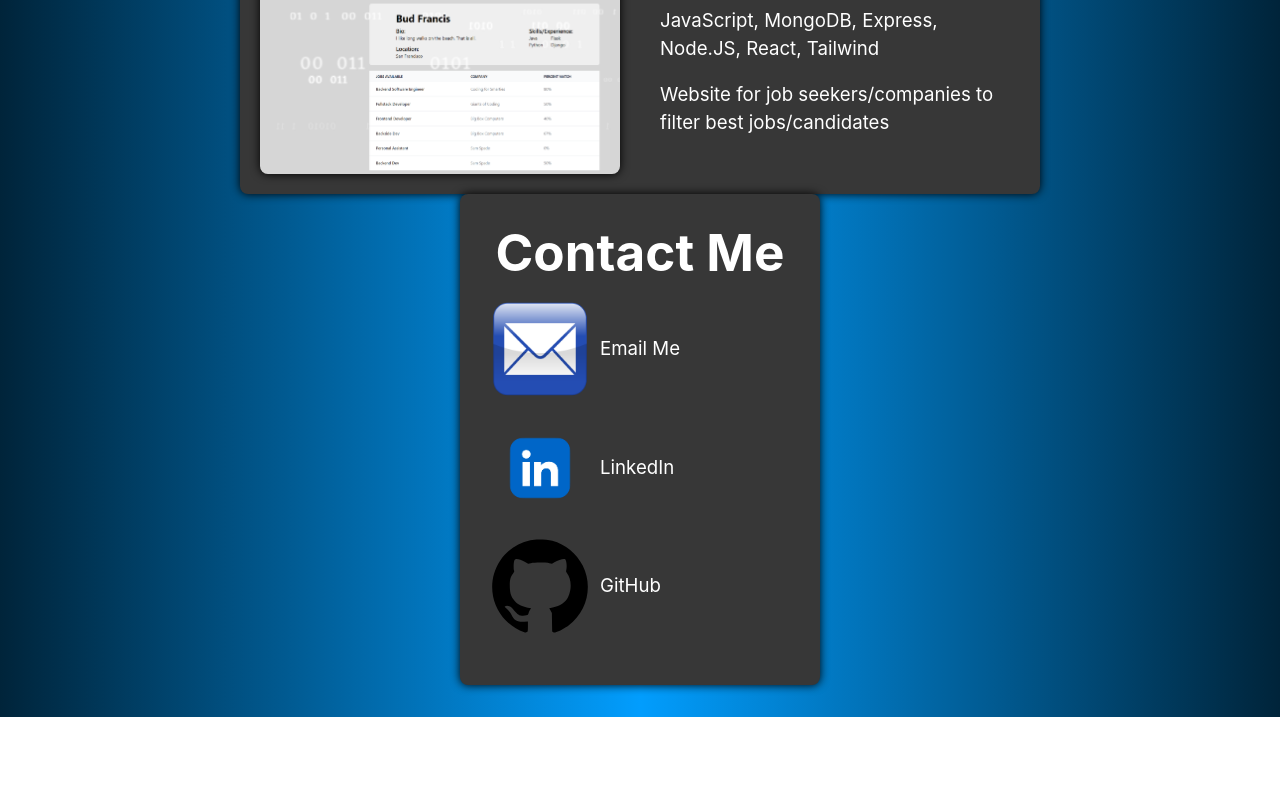
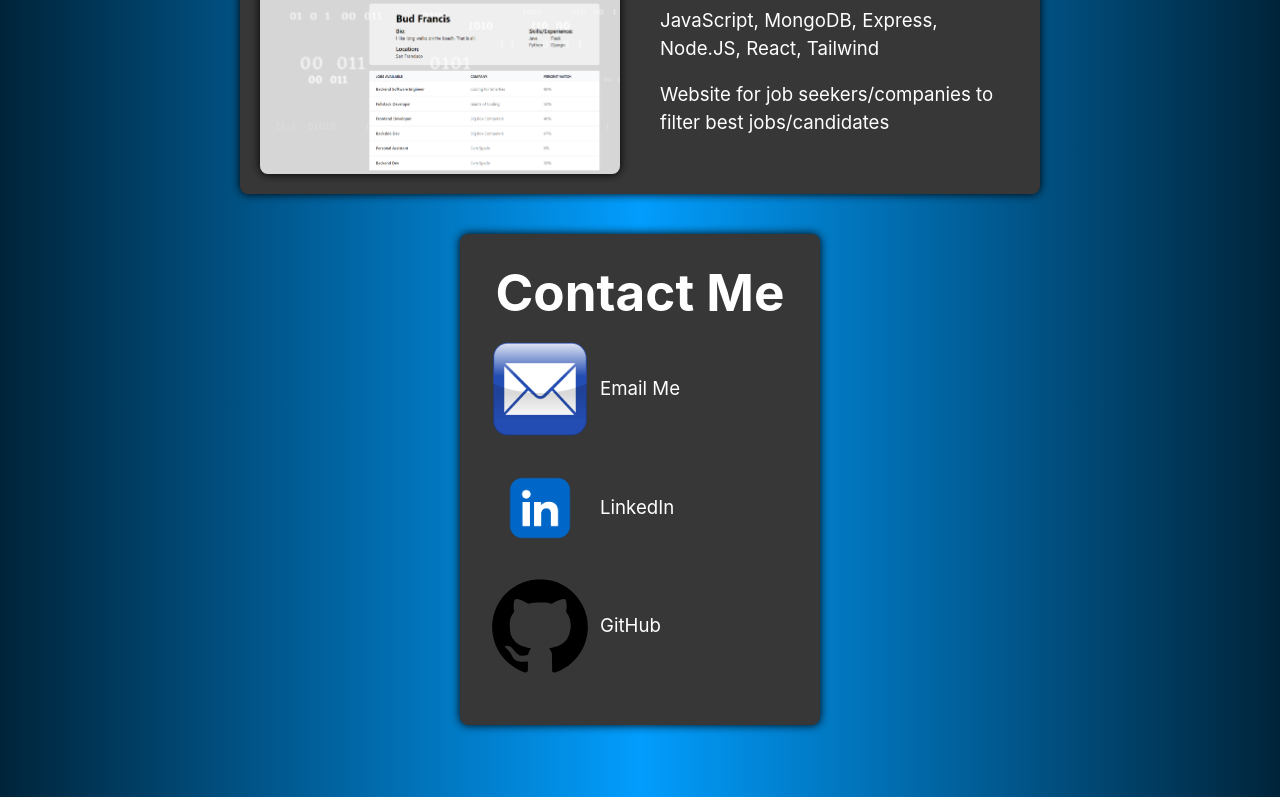
Before and after one commit to Wbradmeyer/vitePortfolio, a Vue app: page / in a window 1280 px wide. Shown: the part 2139-2936 px from the top of the page. Before the commit the page ends 2856 px from the top, so only its background shows below. Built offline with nearby package versions, Linux system fonts and the light colour scheme.

Commit message:
contact vert spacing

```diff
--- a/src/components/Contact.vue
+++ b/src/components/Contact.vue
@@ -41,6 +41,7 @@
         display: flex;
         justify-content: center;
         align-items: center;
+        margin: 40px 0px;
     }
 
     .card {
```
